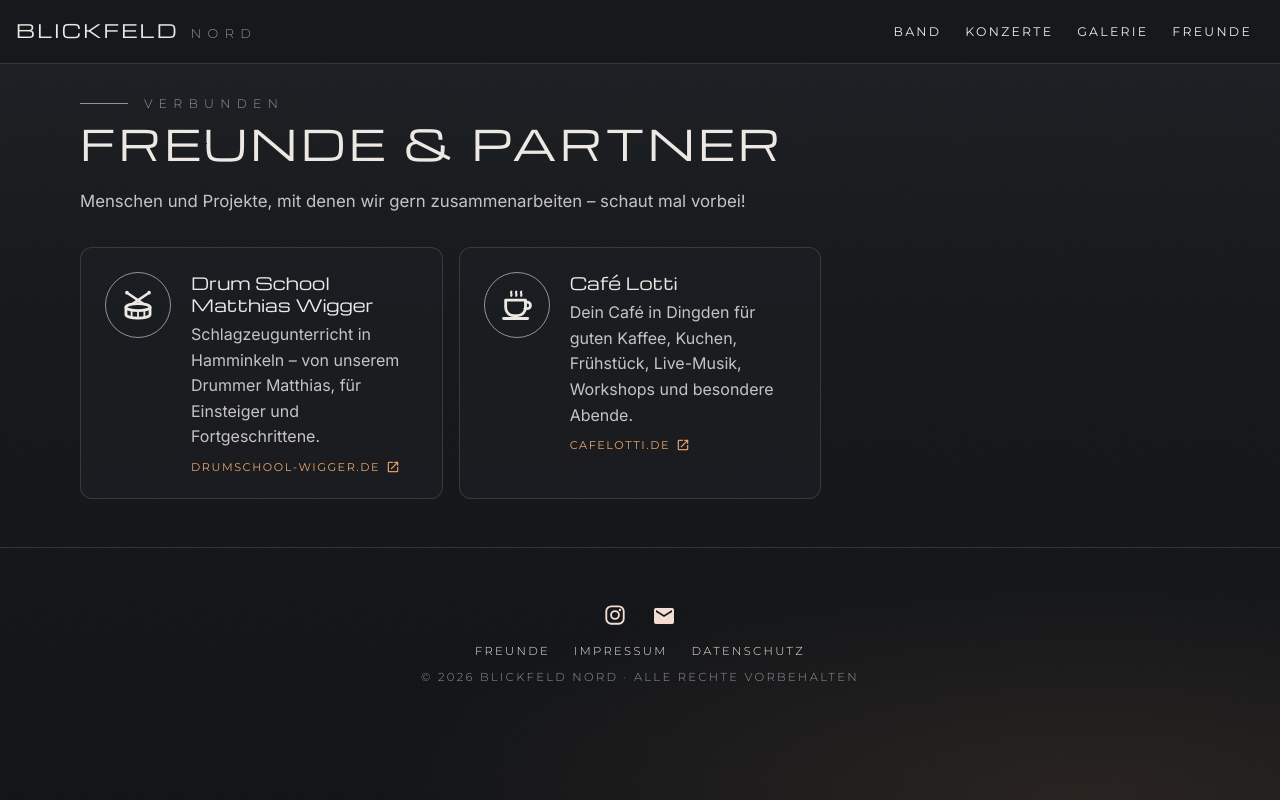
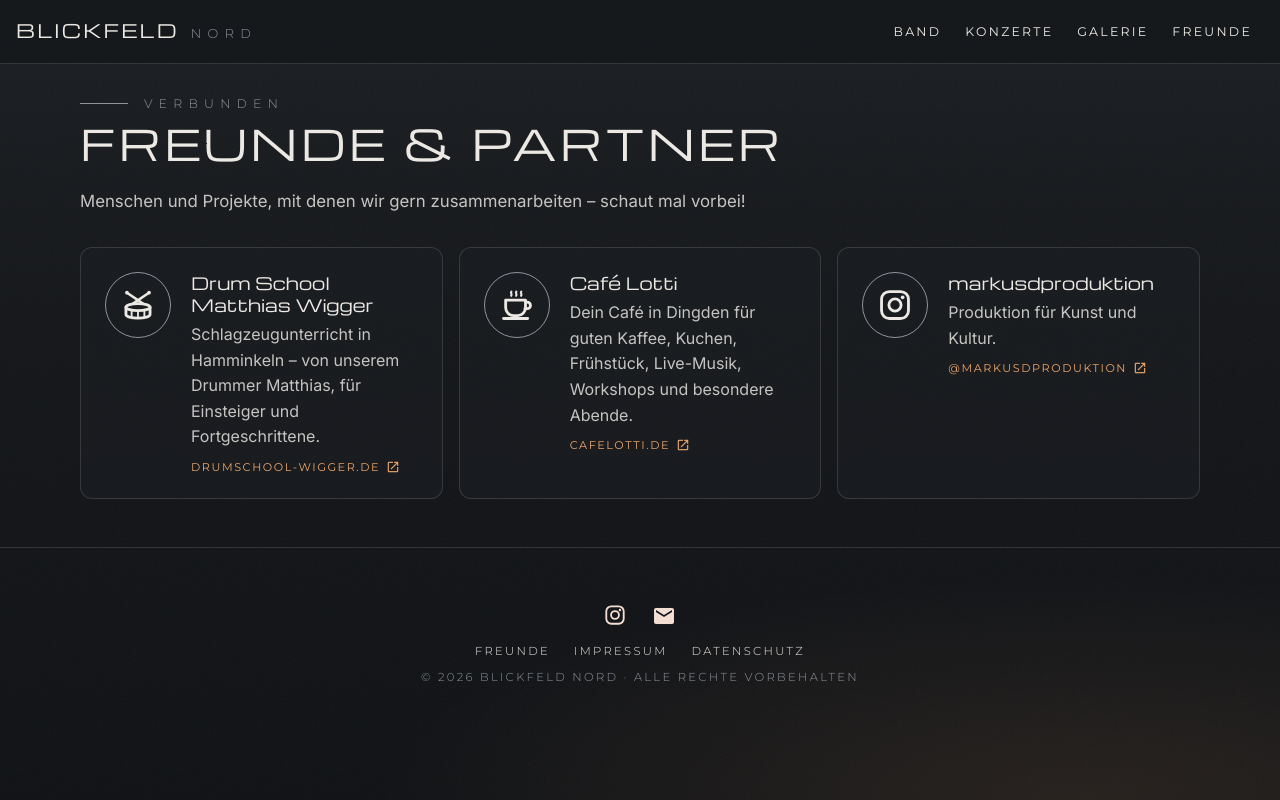
Before and after one commit to Jan-Frederic/Blickfeld-Nord, an Angular app: page /freunde in a window 1280 px wide. Built offline with nearby package versions, Linux system fonts and the light colour scheme.

Commit message:
markusdproduktion bei Freunde & Partner ergänzen
Instagram-Symbol; bei Instagram-Links zeigt die Karte den @-Namen.

Co-Authored-By: Claude Opus 5.5 <noreply@anthropic.com>
Claude-Session: https://claude.ai/code/session_01D25FyH4sK3RrKD9UhkafHC

```diff
--- a/src/app/data/band.service.ts
+++ b/src/app/data/band.service.ts
@@ -17,7 +17,7 @@ export interface Friend {
   description: string;
   url: string;
   // eigenes Symbol (Trommel, Kaffeetasse), sonst ein allgemeines Link-Symbol
-  icon?: 'drum' | 'cafe';
+  icon?: 'drum' | 'cafe' | 'instagram';
 }
 
 export interface Photo {
@@ -74,6 +74,12 @@ export class BandService {
       url: 'https://cafelotti.de/',
       icon: 'cafe',
     },
+    {
+      name: 'markusdproduktion',
+      description: 'Produktion für Kunst und Kultur.',
+      url: 'https://www.instagram.com/markusdproduktion/',
+      icon: 'instagram',
+    },
   ];
 
   // Neue Fotos nach public/galerie/ legen (Original + verkleinerte -thumb-Version) und hier eintragen
--- a/src/app/pages/freunde.ts
+++ b/src/app/pages/freunde.ts
@@ -30,6 +30,12 @@ import { BandService } from '../data/band.service';
                   <path d="M4 8.5h14v5.5a5.5 5.5 0 0 1-5.5 5.5h-3A5.5 5.5 0 0 1 4 14z" />
                   <path d="M18 10h1.2a2.3 2.3 0 0 1 0 4.6H17.6" />
                   <path d="M2.5 21.5h17" />
+                </svg>
+              } @else if (f.icon === 'instagram') {
+                <svg viewBox="0 0 24 24" fill="none" stroke="currentColor" stroke-width="2">
+                  <rect x="2.5" y="2.5" width="19" height="19" rx="5.5" />
+                  <circle cx="12" cy="12" r="4.3" />
+                  <circle cx="17.4" cy="6.6" r="1.3" fill="currentColor" stroke="none" />
                 </svg>
               } @else {
                 <mat-icon>link</mat-icon>
@@ -73,7 +79,11 @@ import { BandService } from '../data/band.service';
 export class Freunde {
   protected readonly band = inject(BandService);
 
+  // Anzeige-Adresse: bei Instagram der @-Name, sonst die Domain
   protected host(url: string): string {
-    return new URL(url).hostname.replace(/^www\./, '');
+    const u = new URL(url);
+    const host = u.hostname.replace(/^www\./, '');
+    const handle = u.pathname.split('/').filter(Boolean)[0];
+    return host === 'instagram.com' && handle ? '@' + handle : host;
   }
 }
```
